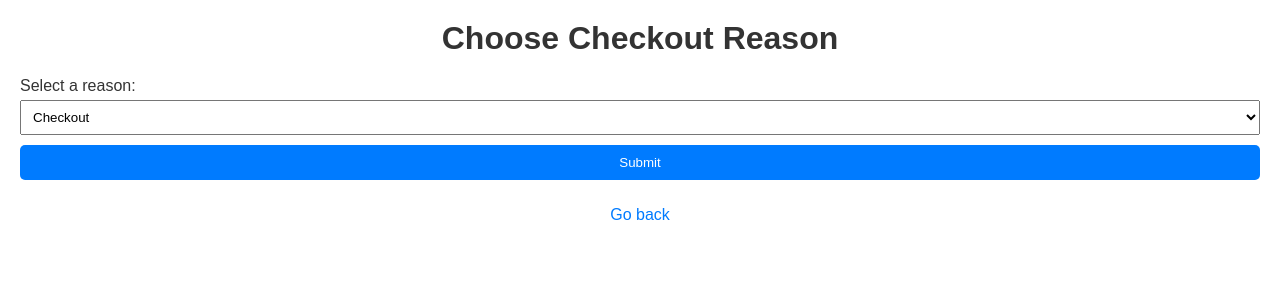
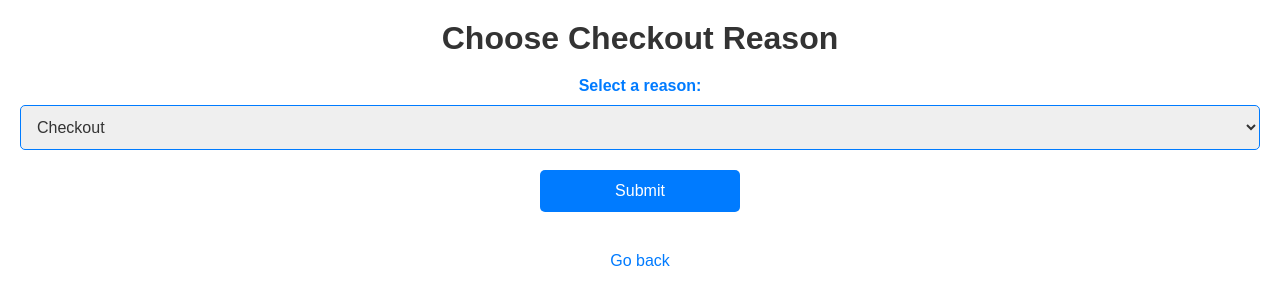
Before and after one commit to Yusuboy/HR-Web-App, a Flask app: template templates/checkout_reason.html in a window 1280 px wide. Shown: the top 305 px of the page. Run offline with Flask 3, Linux system fonts and the light colour scheme; the template is opened without the code that fills it, so the values that code supplies are empty.

Commit message:
More styling details

```diff
--- a/templates/checkout_reason.html
+++ b/templates/checkout_reason.html
@@ -13,45 +13,52 @@
 
     form {
         margin-top: 20px;
-        text-align: left;
+        text-align: center; /* Center the form elements */
     }
 
     label {
         display: block;
-        margin-bottom: 5px;
+        margin-bottom: 10px;
+        color: #007bff; /* Blue color for labels */
+        font-weight: bold;
+    }
+
+    select {
+        width: 100%;
+        padding: 12px; /* Increased padding for better touch experience */
+        margin-bottom: 20px;
+        box-sizing: border-box;
+        border: 1px solid #007bff;
+        border-radius: 5px;
+        font-size: 16px;
         color: #333;
     }
 
-    input[type="submit"],
-    button {
-        width: 100%;
-        padding: 10px;
-        margin-bottom: 10px;
+    input[type="submit"] {
+        width: 200px; /* Fixed width for the submit button */
+        padding: 12px;
+        margin-bottom: 20px;
         box-sizing: border-box;
         background-color: #007bff;
         color: #fff;
         border: none;
         border-radius: 5px;
         cursor: pointer;
+        font-size: 16px;
+        transition: background-color 0.3s ease;
     }
 
-    select {
-        width: 100%;
-        padding: 8px;
-        margin-bottom: 10px;
-        box-sizing: border-box;
-
+    input[type="submit"]:hover {
+        background-color: #0056b3; /* Darker blue on hover */
     }
-
 
     a {
         color: #007bff;
         text-decoration: none;
         display: block;
-        margin-top: 10px;
+        margin-top: 20px; /* Increased margin for better spacing */
+        font-size: 16px;
     }
-
-    /* Add other styles as needed */
 </style>
 
 <!DOCTYPE html>
```
Also changed, not shown: templates/admin_dashboard.html (+17 -16 lines), templates/attendance.html (+25 -17 lines), templates/checkin_confirmation.html (+24 -10 lines), templates/home.html (+4 -5 lines), templates/index.html (+16 -6 lines), templates/leave_request.html (+11 -13 lines), templates/profile.html (+21 -6 lines), templates/register.html (+13 -2 lines).
